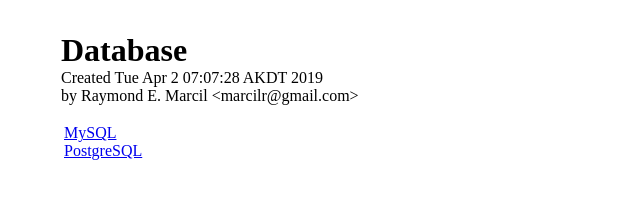
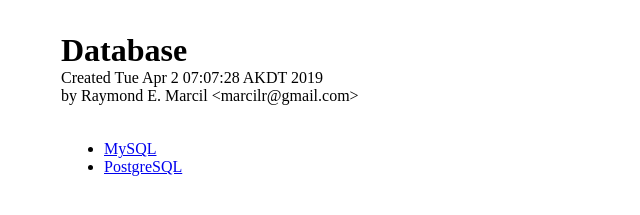
Before and after one commit to marcilr/database, a plain HTML site: page index.html in a window 1280 px wide. Shown: the whole page, without its empty margins (0-640 px from the left). Drawn offline with Linux system fonts and the light colour scheme.

Commit message:
Updated.

```diff
--- a/index.html
+++ b/index.html
@@ -44,8 +44,10 @@ by Raymond E. Marcil &lt;marcilr@gmail.com&gt;
 <table width="85%">
 <tr>
 <td>
-<a href="mysql/index.html">MySQL</a><br>
-<a href="postgressql/index/html">PostgreSQL</a><br>
+	<ul>
+        <li><a href="mysql/index.html">MySQL</a></li>
+        <li><a href="postgressql/index/html">PostgreSQL</a></li>
+    </ul>
 </td>
 </tr>
 </table>
```
